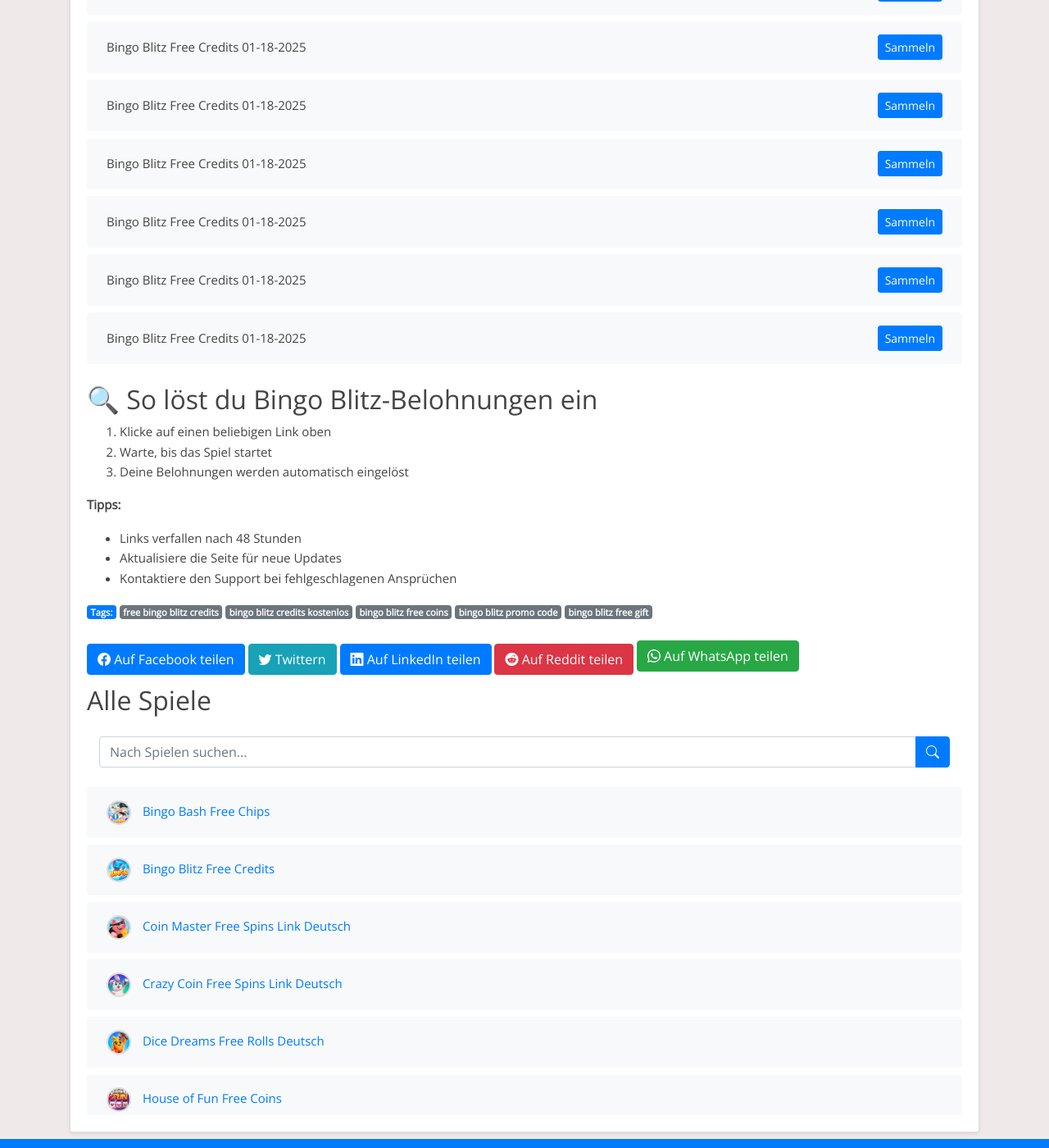
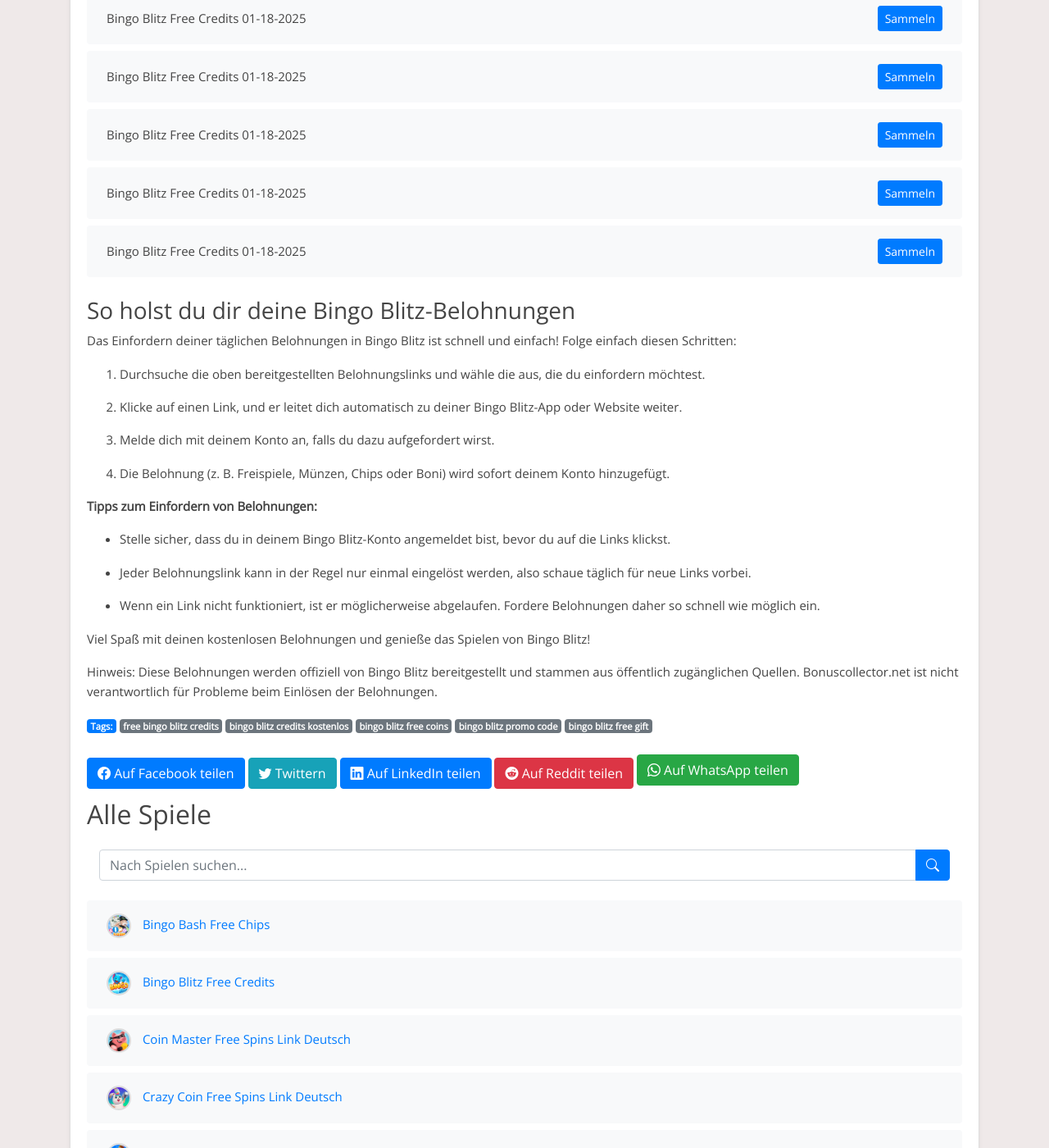
Before and after one commit to Prollad99/bs-de, a Jekyll site: the page built from _posts/2025-01-18-bingo-blitz.md, in a window 1280 px wide and 1400 px high, scrolled down 7378 px. Shown: the whole window at 82% size. Built offline with Jekyll 4.4.1, drawn with Linux system fonts in a browser that asks for light colours; some of the changed text lies outside the part shown.

Commit message:
Aktualisiere bingo-blitz-Belohnungslinks, Inhalte und Änderungsdatum

```diff
--- a/_data/include_files.yml
+++ b/_data/include_files.yml
@@ -11,7 +11,7 @@
   last_modified: 2025-01-30 16:12:07
 
 bingo-blitz.html:
-  last_modified: 2025-01-28 18:17:53
+  last_modified: 2025-01-30 16:12:19
 
 slotomania.html:
   last_modified: 2025-01-30 16:12:07
--- a/_includes/bingo-blitz.html
+++ b/_includes/bingo-blitz.html
@@ -1,4 +1,16 @@
 <ul class="list-group mt-3 mb-4">
+  <li class="list-group-item d-flex justify-content-between align-items-center">
+    <span>Bingo Blitz Free Credits 01-30-2025</span>
+    <a href="https://bingo-app-dsa.playtika.com/bingo2-v2-bingoblitz/incentive/?incentive=f65eda28b40fdcdb5ecd9e578d7310e0f8f14c9b4c4e2e183cc1422d57373c1a&desktop=fb&scene=popup&asset=inbox.PopupGiftCenter&originId=45660&gameref=IG+30.1.2025&fbclid=PAY2xjawIIVEZleHRuA2FlbQIxMQABpqA7w5rL-OGfXidx0ABxd1xnlSetPp0bWFCigttJhJSw4yjFKKXdQRBW8w_aem_0VOGKYjvtTJ7bNgZ7ksElg" class="btn btn-primary btn-sm">Sammeln</a>
+  </li>
+  <li class="list-group-item d-flex justify-content-between align-items-center">
+    <span>Bingo Blitz Free Credits 01-30-2025</span>
+    <a href="https://d10x.co/BingoBlitz/On66k" class="btn btn-primary btn-sm">Sammeln</a>
+  </li>
+  <li class="list-group-item d-flex justify-content-between align-items-center">
+    <span>Bingo Blitz Free Credits 01-30-2025</span>
+    <a href="https://d10x.co/BingoBlitz/90Uzg" class="btn btn-primary btn-sm">Sammeln</a>
+  </li>
   <li class="list-group-item d-flex justify-content-between align-items-center">
     <span>Bingo Blitz Free Credits 01-28-2025</span>
     <a href="https://d10x.co/BingoBlitz/fmuyZ" class="btn btn-primary btn-sm">Sammeln</a>
@@ -387,16 +399,4 @@
     <span>Bingo Blitz Free Credits 01-18-2025</span>
     <a href="https://d10x.co/BingoBlitz/Ze3oh" class="btn btn-primary btn-sm">Sammeln</a>
   </li>
-  <li class="list-group-item d-flex justify-content-between align-items-center">
-    <span>Bingo Blitz Free Credits 01-18-2025</span>
-    <a href="https://d10x.co/BingoBlitz/EdPWW" class="btn btn-primary btn-sm">Sammeln</a>
-  </li>
-  <li class="list-group-item d-flex justify-content-between align-items-center">
-    <span>Bingo Blitz Free Credits 01-18-2025</span>
-    <a href="https://d10x.co/BingoBlitz/dFjm5" class="btn btn-primary btn-sm">Sammeln</a>
-  </li>
-  <li class="list-group-item d-flex justify-content-between align-items-center">
-    <span>Bingo Blitz Free Credits 01-18-2025</span>
-    <a href="https://d10x.co/BingoBlitz/8UmuQ" class="btn btn-primary btn-sm">Sammeln</a>
-  </li>
 </ul>
--- a/_includes/bingo-blitz_footer.html
+++ b/_includes/bingo-blitz_footer.html
@@ -1,9 +1,27 @@
-## 🔍 So löst du Bingo Blitz-Belohnungen ein
-1. Klicke auf einen beliebigen Link oben
-2. Warte, bis das Spiel startet
-3. Deine Belohnungen werden automatisch eingelöst
+### So holst du dir deine Bingo Blitz-Belohnungen
 
-**Tipps:**
-- Links verfallen nach 48 Stunden
-- Aktualisiere die Seite für neue Updates
-- Kontaktiere den Support bei fehlgeschlagenen Ansprüchen
+
+Das Einfordern deiner täglichen Belohnungen in Bingo Blitz ist schnell und einfach! Folge einfach diesen Schritten:
+
+1. Durchsuche die oben bereitgestellten Belohnungslinks und wähle die aus, die du einfordern möchtest.
+
+2. Klicke auf einen Link, und er leitet dich automatisch zu deiner Bingo Blitz-App oder Website weiter.
+
+3. Melde dich mit deinem Konto an, falls du dazu aufgefordert wirst.
+
+4. Die Belohnung (z. B. Freispiele, Münzen, Chips oder Boni) wird sofort deinem Konto hinzugefügt.
+
+
+**Tipps zum Einfordern von Belohnungen:**
+
+- Stelle sicher, dass du in deinem Bingo Blitz-Konto angemeldet bist, bevor du auf die Links klickst.
+
+- Jeder Belohnungslink kann in der Regel nur einmal eingelöst werden, also schaue täglich für neue Links vorbei.
+
+- Wenn ein Link nicht funktioniert, ist er möglicherweise abgelaufen. Fordere Belohnungen daher so schnell wie möglich ein.
+
+
+Viel Spaß mit deinen kostenlosen Belohnungen und genieße das Spielen von Bingo Blitz!
+
+
+Hinweis: Diese Belohnungen werden offiziell von Bingo Blitz bereitgestellt und stammen aus öffentlich zugänglichen Quellen. Bonuscollector.net ist nicht verantwortlich für Probleme beim Einlösen der Belohnungen.
--- a/_includes/bingo-blitz_post.html
+++ b/_includes/bingo-blitz_post.html
@@ -1,17 +1,13 @@
-### 🎮 Bingo Blitz Kostenlose Belohnungen (Aktualisiert: 2025-01-29)
+Entdecke tägliche Bingo Blitz-Belohnungen!
 
-Erhalte täglich aktualisierte Bingo Blitz-Links für:
-✅ Kostenlose Spins
-✅ Bonusmünzen
-✅ Zeitlich begrenzte Angebote
 
-**Warum unsere Links verwenden?**
-- Alle 30 Minuten aktualisiert
-- Funktioniert auf allen Geräten
-- Kein Login erforderlich
+Bist du ein Fan von Bingo Blitz und möchtest dein Spielerlebnis verbessern? Du bist hier genau richtig! Diese Seite ist allen Bingo Blitz-Enthusiasten gewidmet, die täglich kostenlose Belohnungen einfordern möchten. Hier findest du die neuesten Links, um Freispiele, Münzen, Chips und andere spannende Boni zu sammeln, damit du das Spiel noch mehr genießen kannst.
 
-⚠️ Voraussetzungen:
-- Neueste Spielversion installiert
-- Stabile Internetverbindung
 
-*Überprüft und funktionsfähig ab 2025-01-29*
+Bingo Blitz ist ein unterhaltsames Spiel, das von Millionen geliebt wird. Ob du höhere Level erreichen oder einfach nur den Nervenkitzel genießen möchtest – unsere täglichen Belohnungslinks halten dich im Spiel.
+
+
+Hinweis: Bingo Blitz ist eine kostenlose App, die ausschließlich zu Unterhaltungszwecken entwickelt wurde. Bonuscollector.net ist eine unabhängige Plattform und steht in keiner Verbindung zu den Entwicklern oder Eigentümern von Bingo Blitz.
+
+
+Schau täglich vorbei, um sicherzustellen, dass du keine Belohnung verpasst!
```
Also changed, not shown: links-json/bingo-blitz.json (+12 -12 lines).
